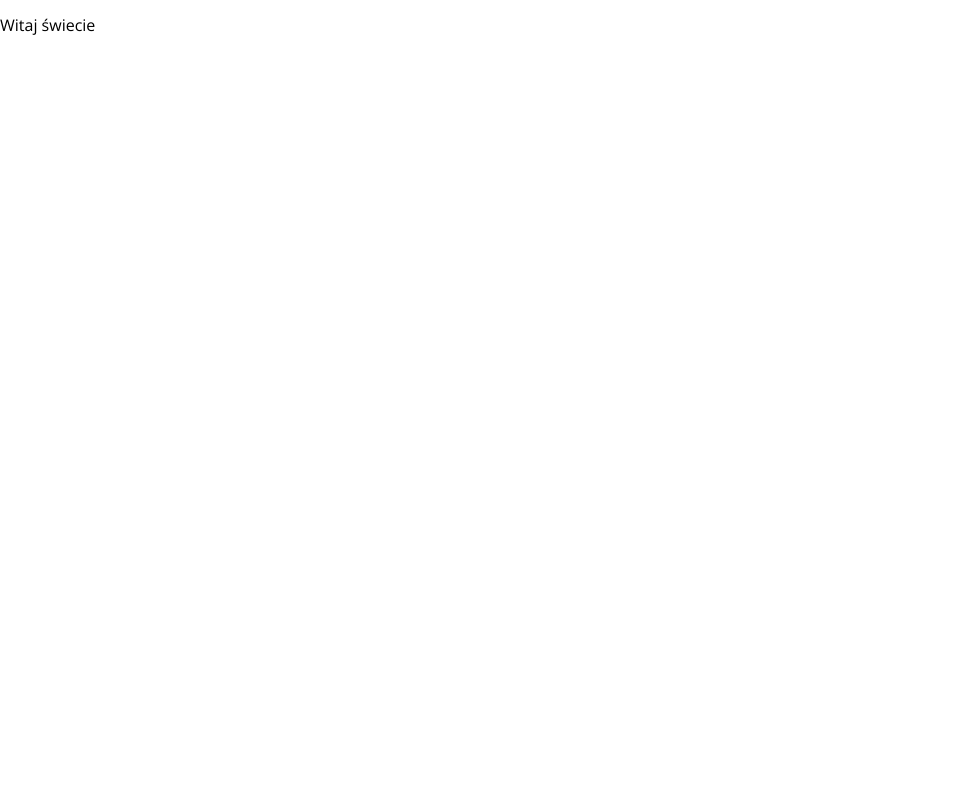
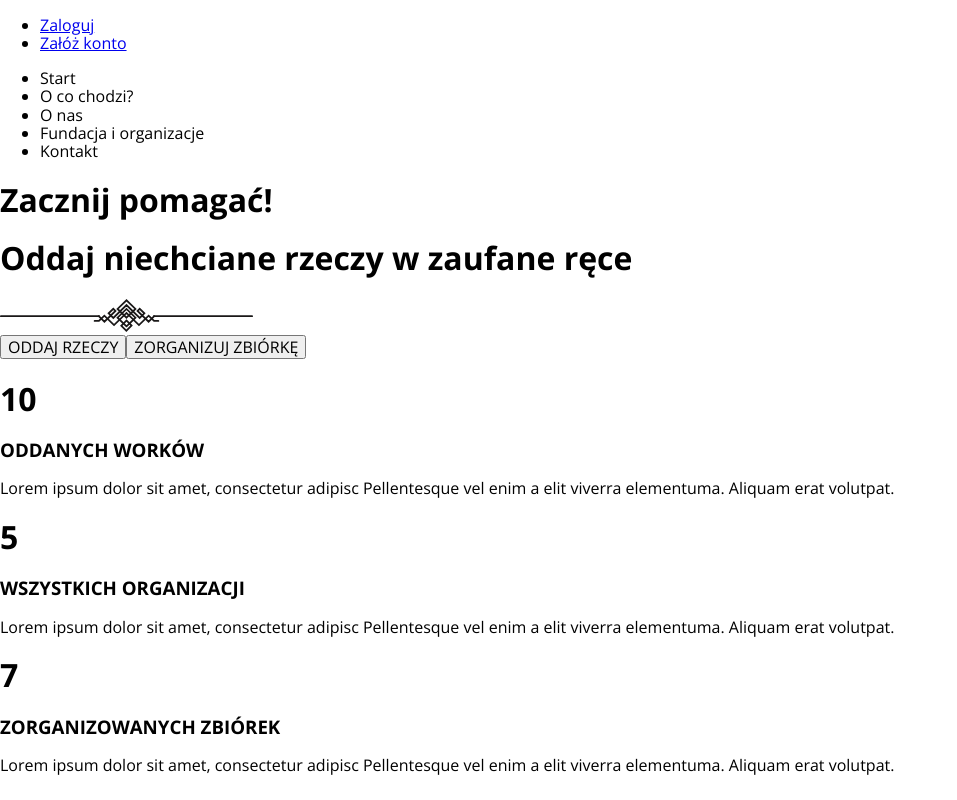
Before and after one commit to WiktorJagusz/Oddam_w_dobre_rece, a React (Create React App) app: page / in a window 1280 px wide. Shown: the whole page, without its empty margins (0-957 px from the left). Built offline with nearby package versions, Linux system fonts and the light colour scheme.

Commit message:
App changes

```diff
--- a/src/App.js
+++ b/src/App.js
@@ -1,12 +1,15 @@
 import React from 'react';
+
+import Home from './components/Home'
+import { HashRouter } from 'react-router-dom';
 
 
 function App() {
   return (
     <div className="App">
-      <header className="App-header">
-        <p>Witaj świecie</p>
-      </header>
+      <HashRouter>
+        <Home exact path='/' component={Home}/>
+      </HashRouter>
     </div>
   );
 }
```
